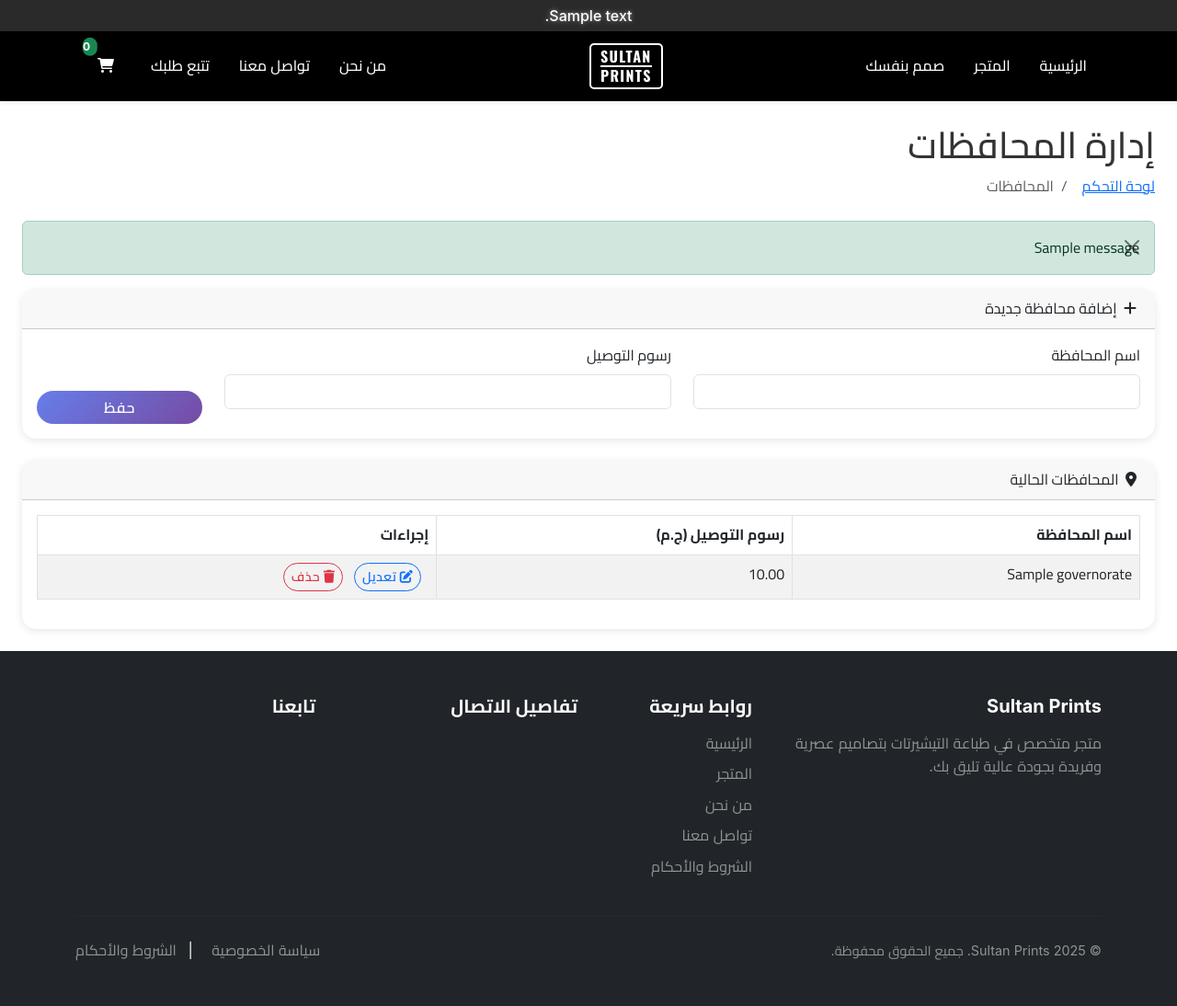
After one commit to AlsultanNabeel/Sultan-Prints, a Flask app: page /admin/governorates in a window 1280 px wide. The commit adds this page. Shown: the whole page at 92% size. Run offline with Flask 3, Linux system fonts and the light colour scheme; the visitor is signed in with stand-in values (Sample User, id 1); tables that the repository leaves empty hold one stand-in row (values such as "Sample post"); one stand-in notice (Sample message) is shown; some libraries are stand-ins or nearby versions.

Commit message:
fix: منع تكرار خيار اختر المحافظة في صفحة الدفع وتحسين منطق الاختيار

```diff
--- a/app/config.py
+++ b/app/config.py
@@ -6,7 +6,7 @@ load_dotenv()
 
 class Config:
     SECRET_KEY = os.environ.get('SECRET_KEY') or 'a-secret-key-you-should-change'
-    SQLALCHEMY_DATABASE_URI = os.environ.get('DATABASE_URL') or 'mysql+pymysql://root:12345678@localhost/sultan_prints'
+    SQLALCHEMY_DATABASE_URI = os.environ.get('DATABASE_URL') or 'mysql+pymysql://root@localhost/sultan_prints'  # كلمة المرور أزيلت
     SQLALCHEMY_TRACK_MODIFICATIONS = False
     UPLOAD_FOLDER = os.path.join(os.path.dirname(os.path.dirname(__file__)), 'static/uploads')
     ALLOWED_EXTENSIONS = {'png', 'jpg', 'jpeg', 'gif', 'svg'}
--- a/app/forms.py
+++ b/app/forms.py
@@ -66,11 +66,17 @@ class AdminLoginForm(FlaskForm):
     password = PasswordField('كلمة المرور', validators=[DataRequired()])
     submit = SubmitField('تسجيل الدخول')
 
+class GovernorateForm(FlaskForm):
+    name = StringField('اسم المحافظة', validators=[DataRequired(), Length(min=2, max=100)], render_kw={"class": "form-control"})
+    delivery_fee = FloatField('رسوم التوصيل', validators=[DataRequired(), NumberRange(min=0)], render_kw={"class": "form-control"})
+    submit = SubmitField('حفظ', render_kw={"class": "btn btn-primary"})
+
 class CheckoutForm(FlaskForm):
     name = StringField('الاسم الكامل', validators=[DataRequired(), Length(min=2, max=100)])
     email = StringField('البريد الإلكتروني', validators=[DataRequired(), Email(message="الرجاء إدخال بريد إلكتروني صالح.")])
     phone = StringField('رقم الهاتف', validators=[DataRequired(), Length(min=6, max=20)])
-    address = TextAreaField('العنوان بالتفصيل', validators=[DataRequired(), Length(min=10, max=500)])
+    governorate = SelectField('المحافظة', coerce=int, validators=[DataRequired()], render_kw={"class": "form-control"})
+    address = TextAreaField('العنوان بالتفصيل (الشارع، رقم المنزل، علامة مميزة)', validators=[DataRequired(), Length(min=10, max=500)])
     payment_method = RadioField('طريقة الدفع', choices=[
         ('cod', 'الدفع عند الاستلام'),
         ('vodafone_cash', 'فودافون كاش')
--- a/app/routes/admin.py
+++ b/app/routes/admin.py
@@ -1,6 +1,6 @@
 from flask import Blueprint, render_template, redirect, url_for, flash, request, session, current_app, jsonify
-from app.models import Product, Design, Order, OrderStatus, Setting, Page, Announcement, FAQ
-from app.forms import ProductForm, AdminLoginForm, OrderStatusForm, SettingsForm, PageForm, AnnouncementForm, FAQForm, DiscountForm
+from app.models import Product, Design, Order, OrderStatus, Setting, Page, Announcement, FAQ, Governorate
+from app.forms import ProductForm, AdminLoginForm, OrderStatusForm, SettingsForm, PageForm, AnnouncementForm, FAQForm, DiscountForm, GovernorateForm
 from app import db
 from app.utils import save_image
 from app.services.discounts import Discount
@@ -499,13 +499,65 @@ def edit_faq(faq_id):
         return redirect(url_for('admin.faqs'))
     return render_template('admin/faq_form.html', form=form)
 
-@admin.route('/admin/faqs/delete/<int:faq_id>', methods=['POST'])
+# Governorate Management
+@admin.route('/admin/governorates')
 @admin_login_required
-def delete_faq(faq_id):
-    faq = FAQ.query.get_or_404(faq_id)
-    db.session.delete(faq)
-    db.session.commit()
-    flash('تم حذف السؤال بنجاح.', 'success')
-    return redirect(url_for('admin.faqs'))
+def governorates():
+    all_governorates = Governorate.query.order_by(Governorate.name.asc()).all()
+    form = GovernorateForm()
+    return render_template('admin/governorates.html', governorates=all_governorates, form=form)
 
-# يمكن إضافة باقي المسارات (edit, delete, designs, orders) بنفس النمط لاحقًا
+@admin.route('/admin/governorates/add', methods=['POST'])
+@admin_login_required
+def add_governorate():
+    form = GovernorateForm()
+    if form.validate_on_submit():
+        try:
+            new_governorate = Governorate(
+                name=form.name.data,
+                delivery_fee=form.delivery_fee.data
+            )
+            db.session.add(new_governorate)
+            db.session.commit()
+            flash('تمت إضافة المحافظة بنجاح.', 'success')
+        except Exception as e:
+            db.session.rollback()
+            flash(f'حدث خطأ أثناء إضافة المحافظة: {str(e)}', 'danger')
+    else:
+        for field, errors in form.errors.items():
+            for error in errors:
+                # Ensure getattr(form, field).label is accessed safely
+                label_text = getattr(getattr(form, field), 'label', None)
+                field_name = label_text.text if label_text else field
+                flash(f"خطأ في حقل {field_name}: {error}", "danger")
+    return redirect(url_for('admin.governorates'))
+
+@admin.route('/admin/governorates/edit/<int:gov_id>', methods=['GET', 'POST'])
+@admin_login_required
+def edit_governorate(gov_id):
+    governorate = Governorate.query.get_or_404(gov_id)
+    form = GovernorateForm(obj=governorate)
+    if form.validate_on_submit():
+        try:
+            governorate.name = form.name.data
+            governorate.delivery_fee = form.delivery_fee.data
+            db.session.commit()
+            flash('تم تحديث المحافظة بنجاح.', 'success')
+            return redirect(url_for('admin.governorates'))
+        except Exception as e:
+            db.session.rollback()
+            flash(f'حدث خطأ أثناء تحديث المحافظة: {str(e)}', 'danger')
+    return render_template('admin/edit_governorate.html', form=form, governorate=governorate)
+
+@admin.route('/admin/governorates/delete/<int:gov_id>', methods=['POST'])
+@admin_login_required
+def delete_governorate(gov_id):
+    governorate = Governorate.query.get_or_404(gov_id)
+    try:
+        db.session.delete(governorate)
+        db.session.commit()
+        flash('تم حذف المحافظة بنجاح.', 'success')
+    except Exception as e:
+        db.session.rollback()
+        flash(f'حدث خطأ أثناء حذف المحافظة: {str(e)}. قد تكون هناك طلبات مرتبطة بهذه المحافظة.', 'danger')
+    return redirect(url_for('admin.governorates'))
--- a/app/routes/cart.py
+++ b/app/routes/cart.py
@@ -1,5 +1,5 @@
 from flask import Blueprint, render_template, redirect, url_for, flash, request, session, abort, current_app, jsonify
-from app.models import Product, Cart, CartItem, Design, Order, OrderItem
+from app.models import Product, Cart, CartItem, Design, Order, OrderItem, Governorate # Added Governorate
 from app.forms import CheckoutForm
 from app import db
 import uuid, os, json
@@ -181,35 +181,50 @@ def remove_from_cart(item_id):
 
 @cart_bp.route('/checkout', methods=['GET', 'POST'])
 def checkout():
-    # This is a simplified version of the original checkout logic
     cart = Cart.query.filter_by(session_id=session.get('cart_id')).first()
     if not cart or not cart.items.all():
         flash('سلة التسوق فارغة.', 'info')
         return redirect(url_for('main.index'))
 
     form = CheckoutForm()
+    governorates = Governorate.query.order_by(Governorate.name.asc()).all()
+    # إضافة خيار افتراضي واحد فقط للمحافظة
+    form.governorate.choices = [('', 'اختر المحافظة')] + [(g.id, f"{g.name} (+{g.delivery_fee:.2f} ج.م)") for g in governorates]
 
-    # Calculation logic to be used for both POST and GET
     products_total = sum(item.product.price * item.quantity for item in cart.items if item.product)
-    shipping_cost = 50.0 if products_total <= 500 else 0.0
-    final_total = products_total + shipping_cost
+    # Delivery fee will be determined after governorate selection
+    delivery_fee = 0.0
+    final_total = products_total # Initially, final_total is just products_total
 
     if form.validate_on_submit():
+        selected_governorate_id = form.governorate.data
+        selected_governorate = Governorate.query.get(selected_governorate_id)
+        if not selected_governorate:
+            flash('الرجاء اختيار محافظة صحيحة.', 'danger')
+            return render_template('cart/checkout.html', cart=cart, form=form, products_total=products_total, delivery_fee=0, final_total=products_total)
+
+        delivery_fee = selected_governorate.delivery_fee
+        final_total = products_total + delivery_fee
+
         # Get discount from session if available
         discount_code = session.get('discount_code')
         discount_amount = session.get('discount_amount', 0)
 
-        # Recalculate final total with discount
-        final_total_with_discount = products_total + shipping_cost - discount_amount
+        # Adjust final_total if discount is applied
+        if discount_code and discount_amount > 0:
+            final_total -= discount_amount
+            final_total = max(0, final_total) # Ensure total doesn't go below zero
 
         # Order creation logic with discount
         order = Order(
             customer_name=form.name.data,
+            customer_email=form.email.data,
             customer_phone=form.phone.data,
-            customer_email=form.email.data,
             address=form.address.data,
+            governorate_id=selected_governorate_id,
+            delivery_fee=delivery_fee,
             payment_method=form.payment_method.data,
-            total_amount=final_total_with_discount,
+            total_amount=final_total, # Save the final total including delivery and after discount
             discount_code=discount_code,
             discount_amount=discount_amount
         )
@@ -222,8 +237,6 @@ def checkout():
         session.pop('cart_count', None)
         session.pop('discount_code', None)
         session.pop('discount_amount', None)
-
-        db.session.commit()
 
         # Send emails after successful commit
         try:
@@ -263,15 +276,10 @@ def checkout():
         flash('تم استلام طلبك بنجاح!', 'success')
         return redirect(url_for('cart.order_confirmation', order_number=order.reference))
 
-    return render_template(
-        'cart/checkout.html',
-        form=form,
-        cart_items=cart.items,
-        products_total=products_total,
-        shipping_cost=shipping_cost,
-        final_total=final_total,
-        vodafone_number=current_app.config.get('VODAFONE_CASH_NUMBER')
-    )
+    # For GET request, or if form validation fails
+    # Delivery fee is 0 initially, will be updated by JS
+    # Final total for display is initially just products_total
+    return render_template('cart/checkout.html', cart=cart, form=form, products_total=products_total, delivery_fee=0, final_total=products_total)
 
 @cart_bp.route('/order_confirmation/<order_number>')
 def order_confirmation(order_number):
@@ -307,4 +315,11 @@ def apply_coupon():
         session.pop('discount_amount', None)
         return jsonify({'success': False, 'error': message}), 400
 
+@cart_bp.route('/get_delivery_fee/<int:governorate_id>')
+def get_delivery_fee(governorate_id):
+    governorate = Governorate.query.get(governorate_id)
+    if governorate:
+        return jsonify({'delivery_fee': governorate.delivery_fee, 'name': governorate.name})
+    return jsonify({'error': 'Governorate not found'}), 404
+
 # يمكن إضافة مسارات add_to_cart و remove_from_cart لاحقًا بنفس النمط مع حماية قوية
--- a/config.py
+++ b/config.py
@@ -12,7 +12,7 @@ class Config:
         # On Render, DATABASE_URL is for PostgreSQL, but SQLAlchemy needs 'postgresql://'
         db_url = db_url.replace('postgres://', 'postgresql://', 1)
 
-    SQLALCHEMY_DATABASE_URI = db_url or 'mysql+pymysql://root:@localhost/tshirt_store?charset=utf8mb4'
+    SQLALCHEMY_DATABASE_URI = db_url or 'mysql+pymysql://root:password123@localhost/sultan_prints?charset=utf8mb4'
     SQLALCHEMY_TRACK_MODIFICATIONS = False
 
     # Upload Settings
--- a/templates/admin/_sidebar.html
+++ b/templates/admin/_sidebar.html
@@ -20,6 +20,9 @@
     <a href="{{ url_for('admin.faqs') }}" class="list-group-item list-group-item-action {% if 'faqs' in request.endpoint %}active{% endif %}">
         <i class="fas fa-question-circle me-2"></i> الأسئلة الشائعة
     </a>
+    <a href="{{ url_for('admin.governorates') }}" class="list-group-item list-group-item-action {% if 'governorates' in request.endpoint or 'edit_governorate' in request.endpoint %}active{% endif %}">
+        <i class="fas fa-map-marked-alt me-2"></i> إدارة المحافظات
+    </a>
     <a href="{{ url_for('admin.pages') }}" class="list-group-item list-group-item-action {% if 'pages' in request.endpoint %}active{% endif %}">
         <i class="fas fa-file-alt me-2"></i> إدارة الصفحات
     </a>
--- /dev/null
+++ b/templates/admin/governorates.html
@@ -0,0 +1,90 @@
+{% extends "admin/base.html" %}
+{% from "_form_helpers.html" import render_field %}
+
+{% block title %}إدارة المحافظات{% endblock %}
+
+{% block content %}
+<div class="container-fluid px-4">
+    <h1 class="mt-4">إدارة المحافظات</h1>
+    <ol class="breadcrumb mb-4">
+        <li class="breadcrumb-item"><a href="{{ url_for('admin.admin_home') }}">لوحة التحكم</a></li>
+        <li class="breadcrumb-item active">المحافظات</li>
+    </ol>
+
+    {% with messages = get_flashed_messages(with_categories=true) %}
+        {% if messages %}
+            {% for category, message in messages %}
+                <div class="alert alert-{{ category }} alert-dismissible fade show" role="alert">
+                    {{ message }}
+                    <button type="button" class="btn-close" data-bs-dismiss="alert" aria-label="Close"></button>
+                </div>
+            {% endfor %}
+        {% endif %}
+    {% endwith %}
+
+    <div class="card mb-4">
+        <div class="card-header">
+            <i class="fas fa-plus me-1"></i>
+            إضافة محافظة جديدة
+        </div>
+        <div class="card-body">
+            <form method="POST" action="{{ url_for('admin.add_governorate') }}">
+                {{ form.csrf_token }}
+                <div class="row">
+                    <div class="col-md-5">
+                        {{ render_field(form.name, class="form-control") }}
+                    </div>
+                    <div class="col-md-5">
+                        {{ render_field(form.delivery_fee, class="form-control") }}
+                    </div>
+                    <div class="col-md-2 align-self-end">
+                        {{ form.submit(class="btn btn-primary w-100") }}
+                    </div>
+                </div>
+            </form>
+        </div>
+    </div>
+
+    <div class="card mb-4">
+        <div class="card-header">
+            <i class="fas fa-map-marker-alt me-1"></i>
+            المحافظات الحالية
+        </div>
+        <div class="card-body">
+            <table id="datatablesSimple" class="table table-striped table-bordered">
+                <thead>
+                    <tr>
+                        <th>اسم المحافظة</th>
+                        <th>رسوم التوصيل (ج.م)</th>
+                        <th>إجراءات</th>
+                    </tr>
+                </thead>
+                <tbody>
+                    {% for gov in governorates %}
+                    <tr>
+                        <td>{{ gov.name }}</td>
+                        <td>{{ "%.2f"|format(gov.delivery_fee) }}</td>
+                        <td>
+                            <a href="{{ url_for('admin.edit_governorate', gov_id=gov.id) }}" class="btn btn-sm btn-outline-primary me-2"><i class="fas fa-edit"></i> تعديل</a>
+                            <form method="POST" action="{{ url_for('admin.delete_governorate', gov_id=gov.id) }}" style="display:inline;" onsubmit="return confirm('هل أنت متأكد أنك تريد حذف هذه المحافظة؟');">
+                                <input type="hidden" name="csrf_token" value="{{ csrf_token() }}"/>
+                                <button type="submit" class="btn btn-sm btn-outline-danger"><i class="fas fa-trash"></i> حذف</button>
+                            </form>
+                        </td>
+                    </tr>
+                    {% else %}
+                    <tr>
+                        <td colspan="3" class="text-center">لا توجد محافظات مضافة حالياً.</td>
+                    </tr>
+                    {% endfor %}
+                </tbody>
+            </table>
+        </div>
+    </div>
+</div>
+{% endblock %}
+
+{% block scripts %}
+{{ super() }}
+<!-- يمكنك إضافة أي سكربتات خاصة بهذه الصفحة هنا -->
+{% endblock %}
--- a/templates/cart/cart.html
+++ b/templates/cart/cart.html
@@ -91,14 +91,10 @@
                             <span>إجمالي المنتجات</span>
                             <span class="fw-bold" id="products-total">{{ total|round(2) }} جنيه</span>
                         </div>
-                        <div class="d-flex justify-content-between mb-3">
-                            <span>رسوم الشحن</span>
-                            <span class="fw-bold" id="shipping-cost">{{ 50 if total <= 500 else 0 }} جنيه</span>
-                        </div>
                         <hr>
                         <div class="d-flex justify-content-between mb-3">
                             <span class="fw-bold">المجموع الكلي</span>
-                            <span class="fw-bold text-primary h5" id="final-total">{{ (total + (50 if total <= 500 else 0))|round(2) }} جنيه</span>
+                            <span class="fw-bold text-primary h5" id="final-total">{{ total|round(2) }} جنيه</span>
                         </div>
                         <div class="d-grid mt-4">
                             <a href="{{ url_for('cart.checkout') }}" class="btn btn-primary btn-lg">
```
Also changed, not shown: app/models.py (+14 -1 lines), templates/admin/edit_governorate.html (added, +48 -0 lines), templates/cart/checkout.html (+68 -46 lines), static/uploads/products/d0e772081d20110a.jpeg (added), 1 other file.
